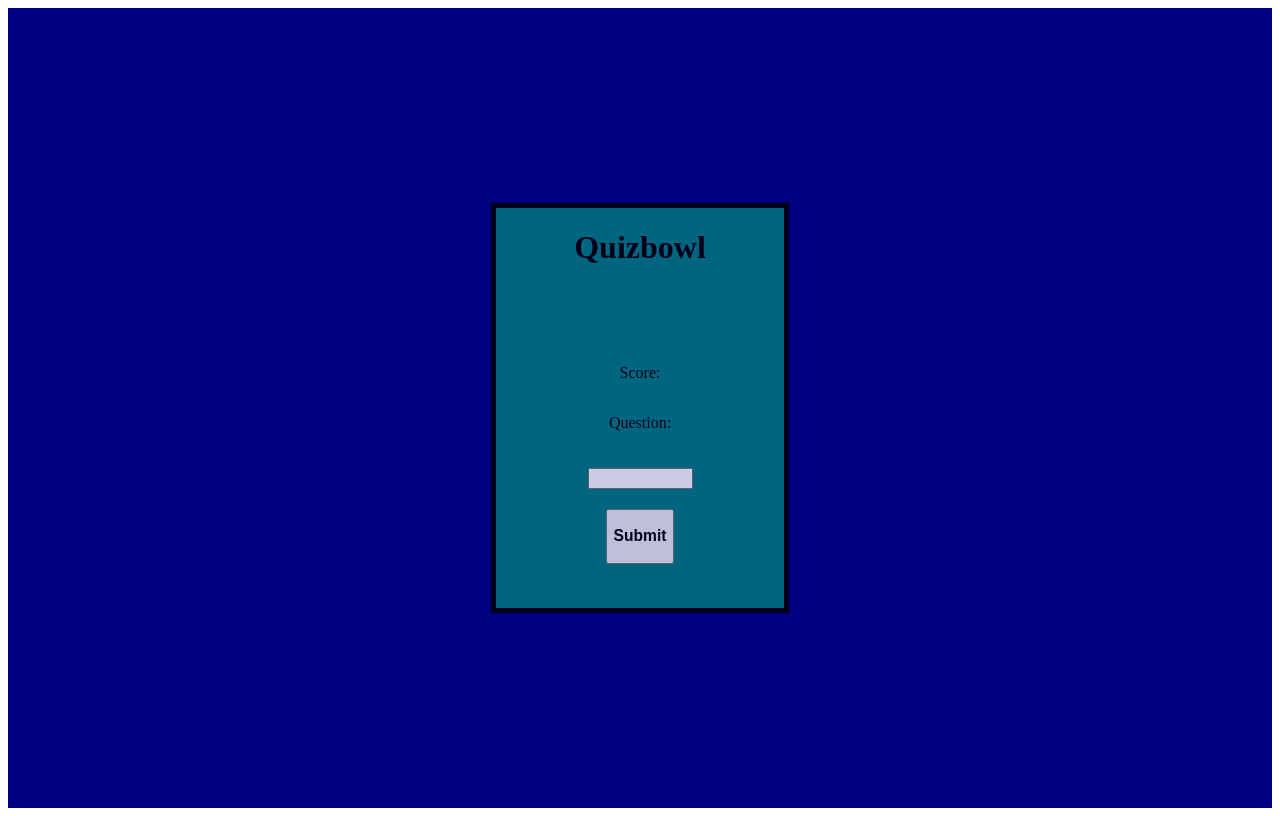
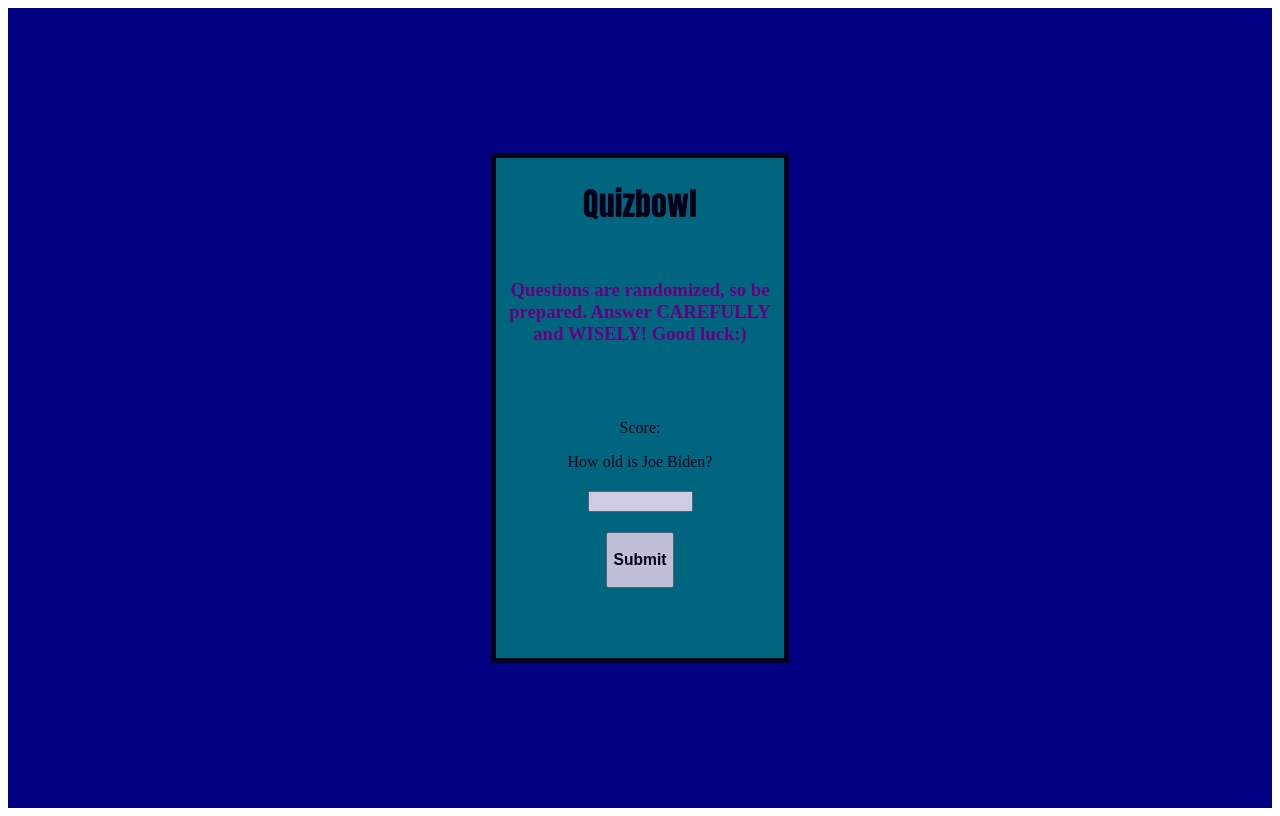
Before and after one commit to Dylpickle2008/Quiz_Bowl, a plain HTML site: page index.html in a window 1280 px wide. Drawn offline with Linux system fonts and the light colour scheme.

Commit message:
final commit

```diff
--- a/index.html
+++ b/index.html
@@ -11,6 +11,9 @@
    <div class="card" style="width: 18rem;">
       <div class="title-container">
          <h1>Quizbowl</h1>
+      </div>
+      <div class="description">
+         <h3>Questions are randomized, so be prepared. Answer CAREFULLY and WISELY! Good luck:)</h3>
       </div>
       <div class="score-container">
          <p>Score:</p>
--- a/script.js
+++ b/script.js
@@ -1,13 +1,14 @@
-let questionList = ['How old is Joe Biden?', 'What is 2 + 2?', 'Where do we live?'];
-let answerList = ['81', '4', 'NY State'];
+let questionList = ['How old is Joe Biden?', 'What is 2 + 2?', 'Where do we live?', 'What is the capital of CA?', 'Who has the most world series titles?', 'What is the tallest building in the world?', 'Who is the most infamous Mongol leader?'];
+let answerList = ['81', '4', 'New York', 'Sacramento', 'Yankees', 'Burj Khalifa', 'Genghis Khan'];
 let score = 0;
 let questionIndex = 0;
 
 const question = document.querySelector('.question-container');
-const button = docuement.querySelector('.button-container');
+const button = document.querySelector('.button-container');
 const input = document.querySelector('#input-field');
 let scoreContainer = document.querySelector('.score-container');
 
+console.log(question);
 question.textContent = questionList[questionIndex];
 
 let submitFunction = () =>{
@@ -27,7 +28,7 @@ let submitFunction = () =>{
 }
 
 let endGame = () =>{
-    if(questionIndex > 2){
+    if(questionIndex > 10){
         scoreContainer.textContent = "Final Score: " + score;
         question.textContent = "Congratulations: play again!";
         input.style.display = "none";
--- a/style.css
+++ b/style.css
@@ -14,7 +14,7 @@
     align-items: center;
     border: 5px solid black;
     width: 200px;
-    height: 400px;
+    height: 500px;
     background-color: teal;
     color: black;
     opacity: 0.8
@@ -24,11 +24,18 @@
     opacity: 1;
 }
 
+.description{
+    color: purple;
+    padding-bottom: 40px;
+    text-align: center;
+}
+
 .title-container{
     display: flex;
     flex-direction: column;
     align-items: center;
-    padding-bottom: 60px;
+    padding-bottom: 10px;
+    font-family: Impact, Haettenschweiler, 'Arial Narrow Bold', sans-serif
 }
 
 .button-container{
```
